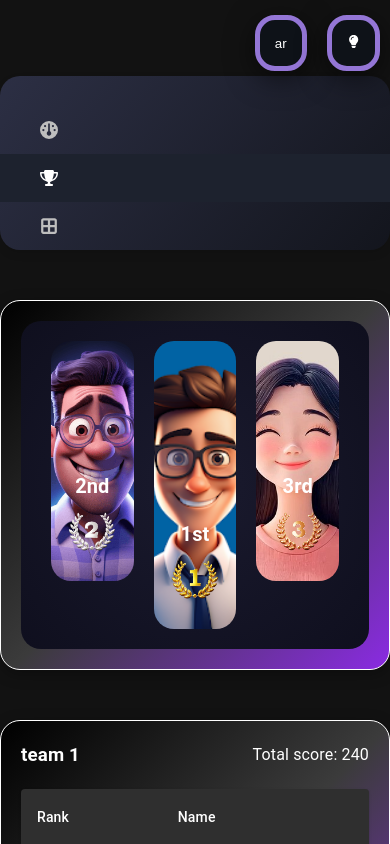
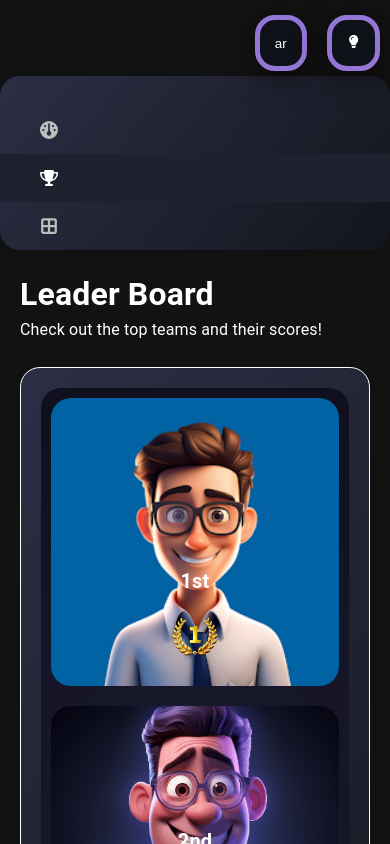
Before and after one commit to doaamohamed88/Taskify, a React (Vite) app in the folder Frontend/: page /leader-board in a window 390 px wide. Shown: the top 844 px of the page. Built offline with nearby package versions, Linux system fonts and the light colour scheme; a web font is replaced by a local one.

Commit message:
Update leader board design

```diff
--- a/Frontend/src/pages/LeaderBoard/components/RankCard/RankCard.module.scss
+++ b/Frontend/src/Components/RankCard/RankCard.module.scss
@@ -3,38 +3,60 @@
   justify-content: center;
   align-items: flex-start;
   background: radial-gradient(circle, #1a1a2e, #0f0f1e);
-//   min-height: 30rem;
   border-radius: 20px;
   padding: 20px;
   justify-content: space-between;
   width: 100%;
+  position: relative;
+
+  @media (max-width: 600px) {
+    flex-direction: column;
+    align-items: center;
+    gap: 20px;
+    padding: 10px;
+  }
 
   .podium-item {
-    flex: 1;
     display: flex;
     flex-direction: column;
     align-items: center;
     justify-content: flex-end;
     text-align: center;
-    margin: 0 10px;
+    gap: 10px;
     border-radius: 20px;
     padding: 10px;
-    width: 100px;
+    width: calc(100% / 3 - 20px);
+
+    @media (max-width: 600px) {
+      width: 100%;
+      max-width: 300px;
+    }
 
     &.first {
-    //   background: linear-gradient(180deg, #ffdd00, #f7a800);
       background-image: "./images/bg1.png";
       height: 18rem;
+
+      @media (max-width: 600px) {
+        order: 1;
+      }
     }
 
     &.second {
       background: linear-gradient(180deg, #6c63ff, #5548c8);
       height: 15rem;
+
+       @media (max-width: 600px) {
+        order: 2;
+      }
     }
 
     &.third {
       background: linear-gradient(180deg, #d76dfb, #b13eca);
       height: 15rem;
+
+      @media (max-width: 600px) {
+        order: 3;
+      }
     }
 
     img {
--- a/Frontend/src/pages/LeaderBoard/components/RankCard/index.jsx
+++ b/Frontend/src/Components/RankCard/index.jsx
@@ -1,7 +1,7 @@
 import React from "react";
 import styles from "./RankCard.module.scss";
 
-const Podium = () => {
+const RankCard = () => {
   const participants = [
     {
       rank: "2nd",
@@ -48,4 +48,4 @@ const Podium = () => {
   );
 };
 
-export default Podium;
+export default RankCard;
--- a/Frontend/src/pages/LeaderBoard/components/TeamTable/index.jsx
+++ b/Frontend/src/Components/TeamTable/index.jsx
@@ -42,7 +42,7 @@ export default function TeamTable({ calculateTotalScore }) {
   calculateTotalScore(totalScore);
   return (
     <TableContainer component={Paper}>
-      <Table sx={{ minWidth: 650 }} aria-label="simple table">
+      <Table sx={{ minWidth: 300 }} aria-label="simple table">
         <TableHead>
           <StyledTableRow>
             <StyledTableCell>Rank</StyledTableCell>
--- a/Frontend/src/pages/LeaderBoard/LeaderBoard.jsx
+++ b/Frontend/src/pages/LeaderBoard/LeaderBoard.jsx
@@ -1,8 +1,7 @@
 import React, { useState } from "react";
 import styles from "./LeaderBoard.module.scss";
-import TeamTable from "./components/TeamTable";
-import RankCard from "./components/RankCard";
-import Podium from "./components/RankCard";
+import TeamTable from "../../Components/TeamTable";
+import RankCard from "../../Components/RankCard";
 
 export default function LeaderBoard() {
   const [totalScore, setTotalScore] = useState(0);
@@ -10,24 +9,31 @@ export default function LeaderBoard() {
   const calculateTotalScore = (score) => {
     setTotalScore(score);
   };
-  return (
-    <>
-      <div
-        className={`${styles.tableContainer}
-          ${styles.rankCardContainer}
-        `}
-      >
-       <Podium />
+return (
+    <div className={styles.leaderboardGrid}>
+      {/* <div className={styles.sidebar}>
+        <Sidebar />
+      </div> */}
 
-      </div>
-      <div className={styles.tableContainer} >
-        <div className={styles.tableHeaderInfo}>
-          <h3 style={{ textAlign: "center" }}>team 1</h3>
-          <span>Total score: {totalScore}</span>
+      <div className={styles.content}>
+        <div className={styles.header}>
+          <h1>Leader Board</h1>
+          <p>Check out the top teams and their scores!</p>
         </div>
 
-        <TeamTable calculateTotalScore={calculateTotalScore}/>
+        <div className={`${styles.tableContainer} ${styles.rankCardContainer}`}>
+          <RankCard />
+        </div>
+
+        <div className={styles.tableContainer}>
+          <div className={styles.tableHeaderInfo}>
+            <h3 style={{ textAlign: "center" }}>team 1</h3>
+            <span>Total score: {totalScore}</span>
+          </div>
+
+          <TeamTable calculateTotalScore={calculateTotalScore} />
+        </div>
       </div>
-    </>
+    </div>
   );
 }
--- a/Frontend/src/pages/LeaderBoard/LeaderBoard.module.scss
+++ b/Frontend/src/pages/LeaderBoard/LeaderBoard.module.scss
@@ -1,12 +1,28 @@
+.leaderboardGrid {
+  padding: var(--section-padding);
+  margin-inline: auto;
+  gap: 30px;
+  width: 100%;
+  overflow: auto;
+
+  @media (max-width: 768px) {
+    padding: var(--section-padding-sm);
+  }
+}
+
+
 .tableContainer {
   padding: 20px;
   border: 1px solid white;
   border-radius: 20px;
-box-shadow: 0px 4px 15px rgba(0, 0, 0, 0.3);
-  max-width: 800px;
+  box-shadow: 0 4px 8px rgba(0, 0, 0, 0.1);
+
+  max-width: 600px;
+  width: 100%;
   margin: auto;
   margin-top: 50px;
- background: linear-gradient(135deg, #000000, #3b3b3b, #8a2be2);}
+  background-image: linear-gradient(130deg, rgb(44, 47, 68), rgb(19, 21, 29));
+}
 
 .rankCardContainer {
   display: flex;
@@ -14,7 +30,9 @@ box-shadow: 0px 4px 15px rgba(0, 0, 0, 0.3);
   align-items: center;
   gap: 3rem;
   flex: 1;
+  max-width: 600px;
   width: 100%;
+  margin: auto;
 }
 
 .tableHeaderInfo {
@@ -24,3 +42,6 @@ box-shadow: 0px 4px 15px rgba(0, 0, 0, 0.3);
   justify-content: space-between;
   align-items: center;
 }
+.header {
+  padding-bottom: 25px;
+}
--- a/Frontend/src/styles/index.css
+++ b/Frontend/src/styles/index.css
@@ -8,6 +8,7 @@
   --main-trans: 0.3s;
   --border-radius-main: 20px;
   --section-padding: 60px;
+  --section-padding-sm: 20px;
   --button-hover-color: blue;
   --card-linear-gradient: var(--gradient);
 }
```
Also changed, not shown: 1 other file (tests, documents, lock files or other folders).
